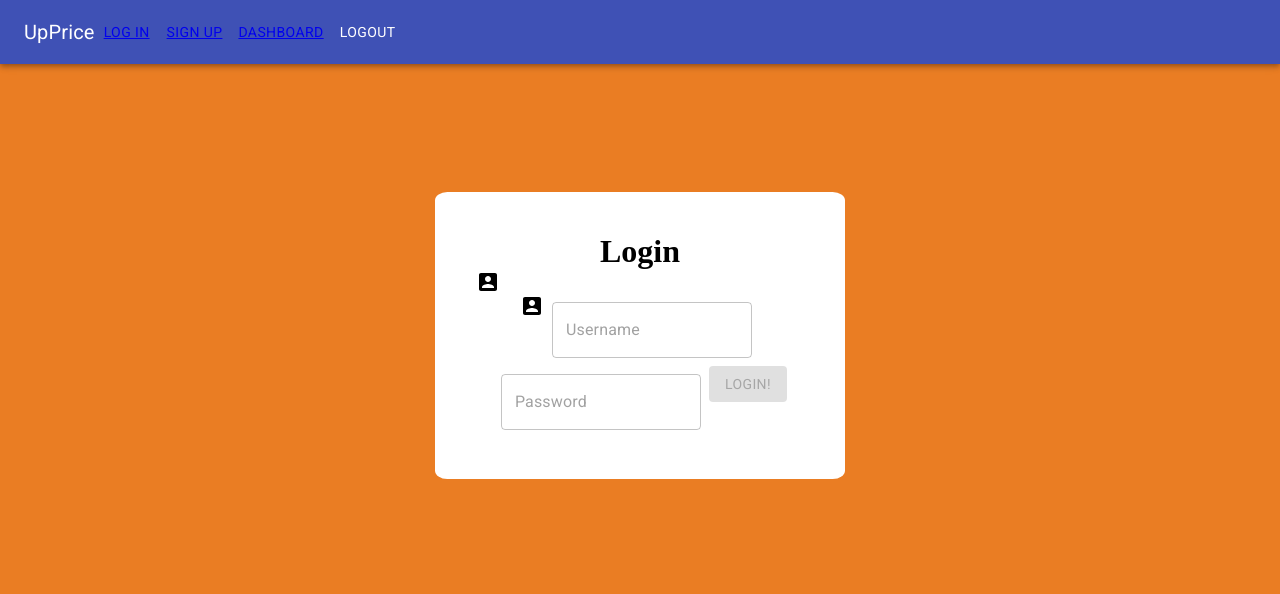
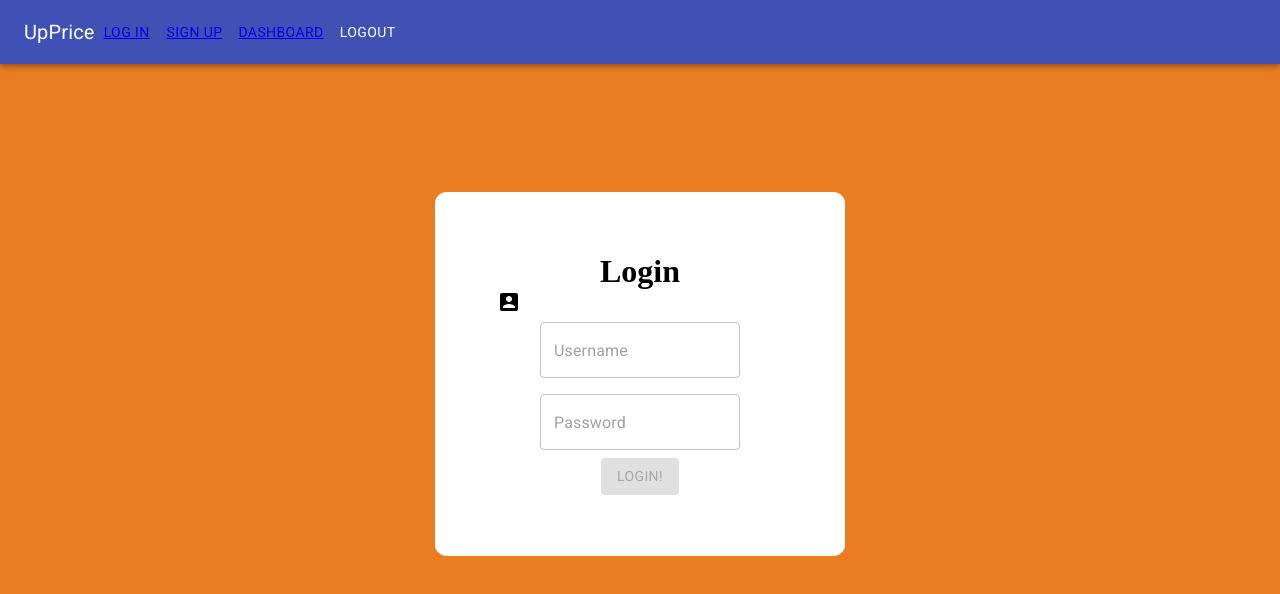
Before and after one commit to bw-airbnb-2/front-end, a React (Create React App) app in the folder airbnb-optimal-price/: page /log-in in a window 1280 px wide. Shown: the top 594 px of the page. Built offline with nearby package versions, Linux system fonts and the light colour scheme.

Commit message:
Finalizing

```diff
--- a/airbnb-optimal-price/src/Components/Login/Login.css
+++ b/airbnb-optimal-price/src/Components/Login/Login.css
@@ -4,7 +4,7 @@
     display:flex;
     flex-direction:column;
     width:40%;
-    padding:4%;
+    padding:6%;
     border-radius:3%;
     /* Align */
     text-align:center;
--- a/airbnb-optimal-price/src/Components/Login/Login.js
+++ b/airbnb-optimal-price/src/Components/Login/Login.js
@@ -82,7 +82,6 @@ export default function Login() {
             <h1>Login</h1>
               <AccountBoxIcon />
             <form className={classes.root}>
-            <AccountBoxIcon />
                 {/* <TextField id="email" variant="outlined" type='text' placeholder='Email' onChange={changeHandler} value={formState.email}/> */}
                 <TextField id="username" variant="outlined" type='text' placeholder='Username' onChange={changeHandler} value={formState.username}/>
                 <TextField id="password" variant="outlined" type='password' placeholder='Password'onChange={changeHandler} value={formState.password}/>
```
